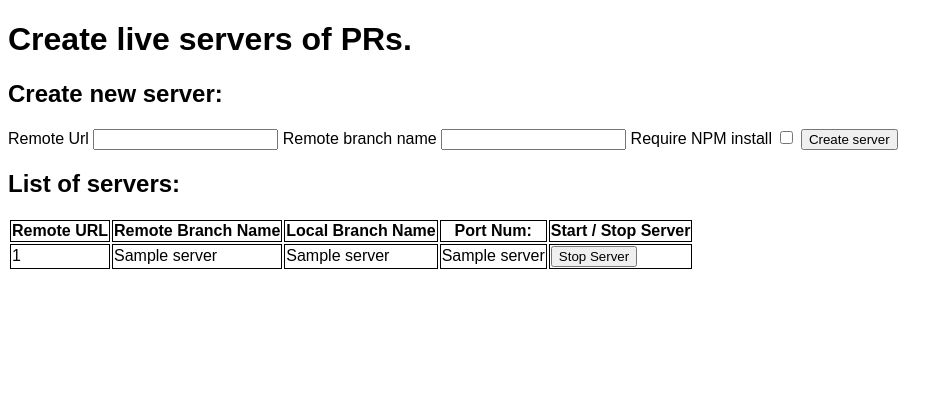
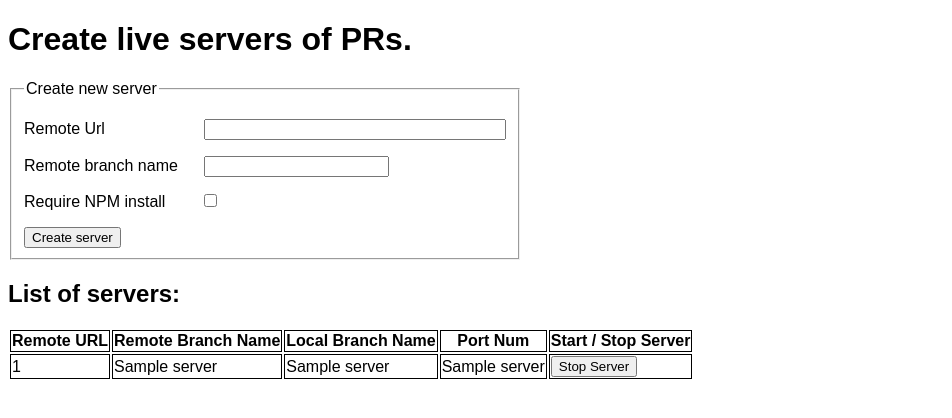
Before and after one commit to evil-npo/pr-live-severs, a Flask app: template templates/home.html in a window 1280 px wide. Shown: the top 418 px of the page, without its empty margins (0-952 px from the left). Run offline with Flask 3, Linux system fonts and the light colour scheme; the template is opened without the code that fills it: most values are stand-ins (such as "Sample title", 1, 10 or a date in 2020); parts of the project's set-up code (start-up, migrations or seed data) failed here and were passed over.

Commit message:
styling changes

```diff
--- a/static/styles.css
+++ b/static/styles.css
@@ -2,6 +2,46 @@ html {
     font-family: Arial, sans-serif;
 }
 
-table.all-servers th, table.all-servers td {
+.create-new-server-inputs {
+    width: fit-content;
+}
+
+.create-new-server-inputs label {
+    display: block;
+    margin: 1em 0;
+}
+
+.create-new-server-inputs label span {
+    display: inline-block;
+    width: 11em;
+}
+
+#require-npm-install {
+    margin: 0;
+}
+
+#remote_url {
+    width: 22em;
+}
+
+table.all-servers th,
+table.all-servers td {
     border: 1px solid black;
 }
+
+@media (prefers-color-scheme: dark) {
+    .create-new-server-inputs {
+        color-scheme: dark;
+    }
+
+    table.all-servers th,
+    table.all-servers td {
+        border: 0.02em solid rgb(80, 80, 80);
+        color-scheme: dark;
+    }
+
+    body {
+        background-color: rgb(25, 24, 24);
+        color: rgb(255, 242, 242);
+    }
+}
--- a/templates/home.html
+++ b/templates/home.html
@@ -4,14 +4,16 @@
 <head>
     <meta charset="UTF-8">
     <meta name="viewport" content="width=device-width, initial-scale=1.0">
-    <title>PR Live Server</title>
+    <title>Env On Demand</title>
     <link rel="stylesheet" href="./static/styles.css">
+    <link rel="icon" type="image/x-icon" href="./static/favicon.ico">
 </head>
 
 <body>
     <h1>Create live servers of PRs.</h1>
-    <h2>Create new server:</h2>
     <form action="./create" method="post">
+        <fieldset class="create-new-server-inputs">
+            <legend>Create new server</legend>
             <label for="remote_url">
                 <span>Remote Url</span>
                 <input type="text" name="remote_url" id="remote_url">
@@ -25,6 +27,7 @@
                 <input type="checkbox" name="require-install" id="require-npm-install" value="yes">
             </label>
             <button type="submit">Create server</button>
+        </fieldset>
     </form>
 
     <h2>List of servers:</h2>
@@ -33,7 +36,7 @@
             <th class="remote-url">Remote URL</th>
             <th class="remote-branch">Remote Branch Name</th>
             <th class="local-branch">Local Branch Name</th>
-            <th class="port-num">Port Num:</th>
+            <th class="port-num">Port Num</th>
             <th class="start-stop-server">Start / Stop Server</th>
         </thead>
         <tbody>
@@ -42,7 +45,7 @@
                 <td class="remote-url">{{ server[0] }}</td>
                 <td class="remote-branch">{{ server[1] }}</td>
                 <td class="local-branch">{{ server[2] }}</td>
-                <td class="port-num">{{ server[3] }}</td>
+                <td class="port-num">{{ '-' if server[3] is none else server[3] }}</td>
                 <td class="start-stop-server">
                     <a href="{{ './start/'+server[2] if server[3] is none else './stop/'+server[2] }}">
                         <button>
--- a/templates/server-created.html
+++ b/templates/server-created.html
@@ -3,7 +3,9 @@
 <head>
     <meta charset="UTF-8">
     <meta name="viewport" content="width=device-width, initial-scale=1.0">
-    <title>PR Live Server - Server Created</title>
+    <title>Env On Demand - Server Created</title>
+    <link rel="stylesheet" href="../static/styles.css">
+    <link rel="icon" type="image/x-icon" href="../static/favicon.ico">
 </head>
 <body>
     {% if success %}
--- a/templates/server-started.html
+++ b/templates/server-started.html
@@ -3,7 +3,9 @@
 <head>
     <meta charset="UTF-8">
     <meta name="viewport" content="width=device-width, initial-scale=1.0">
-    <title>PR Live Server - Server Started</title>
+    <title>Env On Demand - Server Started</title>
+    <link rel="stylesheet" href="../static/styles.css">
+    <link rel="icon" type="image/x-icon" href="../static/favicon.ico">
 </head>
 <body>
     <h1>Started Server.</h1>
--- a/templates/server-stopped.html
+++ b/templates/server-stopped.html
@@ -3,7 +3,9 @@
 <head>
     <meta charset="UTF-8">
     <meta name="viewport" content="width=device-width, initial-scale=1.0">
-    <title>PR Live Server - Server Stopped</title>
+    <title>Env On Demand - Server Stopped</title>
+    <link rel="stylesheet" href="../static/styles.css">
+    <link rel="icon" type="image/x-icon" href="../static/favicon.ico">
 </head>
 <body>
     <h1>Started Stopped.</h1>
```
Also changed, not shown: static/favicon.ico (added). Lines whose indentation alone changed are shown as unchanged.
